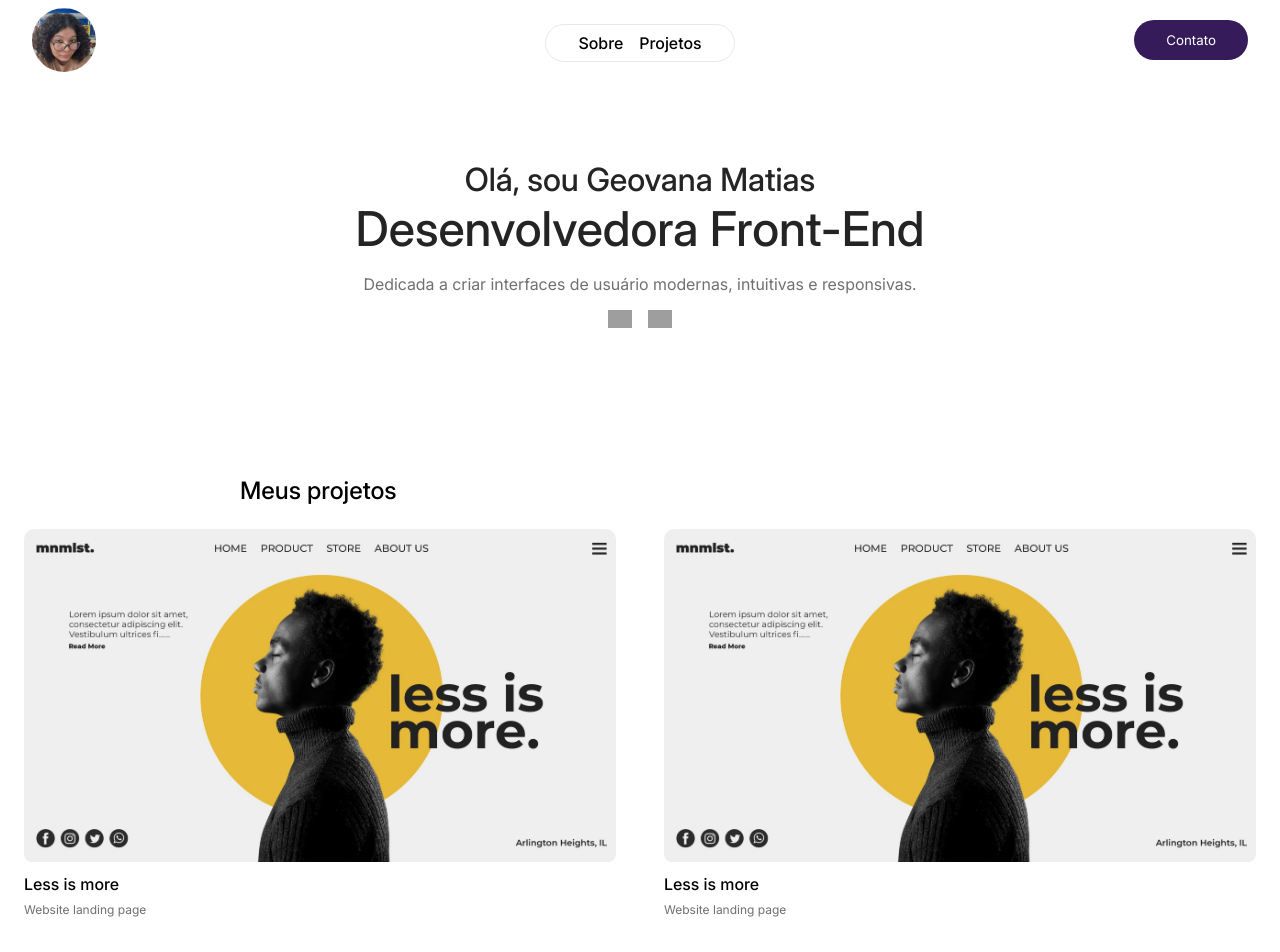
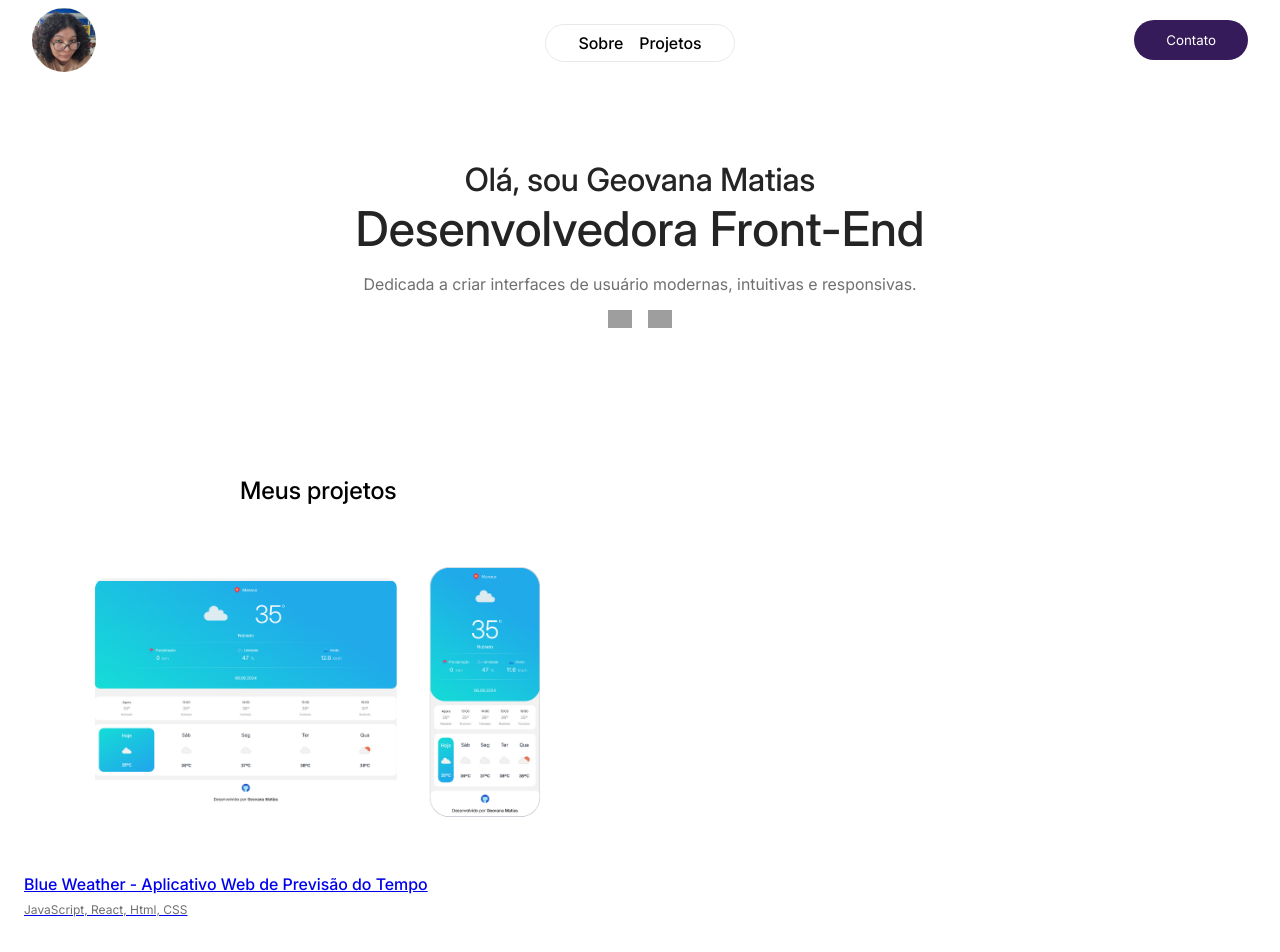
Before and after one commit to GeovanaMat/portfolio-pessoal, a React (Vite) app: page / in a window 1280 px wide. Shown: the top 952 px of the page. Built offline with nearby package versions, Linux system fonts and the light colour scheme; grey boxes are pictures that could not be loaded.

Commit message:
Adicionando Projeto

```diff
--- a/src/components/CardProject/CardProject.jsx
+++ b/src/components/CardProject/CardProject.jsx
@@ -1,15 +1,15 @@
 import style from "./CardProject.module.css"
-import template from "/assets/images/4905662.jpg"
 import "./index.css"
-const CardProject = () => {
+const CardProject = (props) => {
+    const{titulo,desc,url} = props;
     return(
         <>
         <div className={style.card_container}>
                 <div className={style.img_containe}>
-                    <img src={template}/>
+                    <img src={url}/>
                 </div>
-                <h1>Less is more</h1>
-                <p>Website landing page</p>
+                <h1>{titulo}</h1>
+                <p>{desc}</p>
         </div>
         </>
     )
--- a/src/components/CardProject/CardProject.module.css
+++ b/src/components/CardProject/CardProject.module.css
@@ -27,3 +27,7 @@
 .img_containe:hover{
     transform: scale(1.05);
 }
+
+@media (min-width: 800px) {
+
+}
--- a/src/pages/Home/Home.jsx
+++ b/src/pages/Home/Home.jsx
@@ -26,8 +26,9 @@ const Home = () => {
         <div className={style.projetos_container}>
             <h2>Meus projetos</h2>
             <div className={style.projects_gallery}>
-                <CardProject/>
-                <CardProject/>
+                <a href="https://geovanamat.github.io/blue-weather-react-app/">
+                <CardProject titulo="Blue Weather - Aplicativo Web de Previsão do Tempo " desc="JavaScript, React, Html, CSS" url="assets/images/screenshot.png"/>
+                </a>
             </div>
         </div>
 
--- a/src/pages/Home/Home.module.css
+++ b/src/pages/Home/Home.module.css
@@ -89,6 +89,15 @@
         margin-left: 1.5rem;
     }
 
+    .projects_gallery{
+        display: flex;
+        flex-direction: column;
+    }
+
+    .projects_gallery a {
+        text-decoration: none;
+        color: var(--black);
+    }
 
 }
 
@@ -102,7 +111,8 @@
     }
 
     .projects_gallery{
-        flex-direction: row;
+        display: grid;
+        grid-template-columns: repeat(2,1fr)
     }
 
     .projects_gallery .card_container{
```
Also changed, not shown: public/assets/images/screenshot.png (added).
